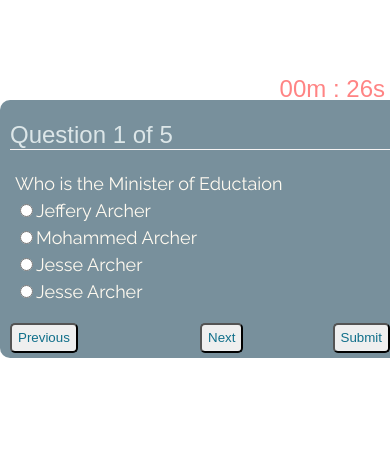
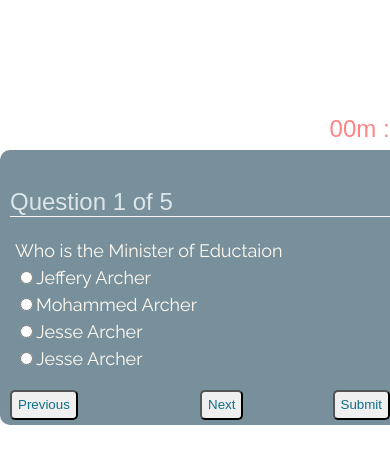
Before and after one commit to Chigozie391/Chigozie391.github.io, a website: page resource/app.html in a window 390 px wide. Shown: the top 464 px of the page. Drawn offline with Linux system fonts and the light colour scheme.

Commit message:
Beta v2.1.1

```diff
--- a/resource/style.css
+++ b/resource/style.css
@@ -45,10 +45,10 @@ div#questions {
 
 #username h2,
 #timer h2 {
-    display: inline;
     text-transform: capitalize;
     font-size: 24px;
     font-weight: normal;
+    display: inline;
 }
 
 #username h2 {
@@ -94,9 +94,133 @@ button:hover {
 @media only screen and (max-width: 500px) {
     div.container {
         min-width: 400px;
+        top: 150px
     }
     #timer {
-        left: -5px;
+        top: 110px;
+        left: 50px;
+        width: 400px;
+    }
+    h2#time {
+        float: right;
+        margin: 0;
+        padding: 5px;
+    }
+}
+
+body {
+    font-family: 'Oswald', 'Futura', sans-serif;
+    margin: 0;
+    padding: 0;
+    position: relative;
+}
+
+div.container {
+    position: relative;
+    top: 100px;
+    background-color: #78909C;
+    border-radius: 10px;
+    padding: 1px 10px 5px 10px;
+}
+
+div#questions {
+    font-family: 'Raleway', sans-serif;
+    font-size: 18px;
+    line-height: 1.5em;
+    margin-left: 5px;
+    color: floralwhite;
+}
+
+.container h2 {
+    border-bottom: 1px solid #f7f3f3;
+    color: #dce6e8;
+    font-weight: lighter;
+}
+
+#username {
+    position: relative;
+    top: 50px;
+    left: 20px;
+    width: 400px
+}
+
+#timer {
+    float: right;
+    position: relative;
+    top: 75px;
+    left: -50px;
+}
+
+
+
+#username h2,
+#timer h2 {
+    text-transform: capitalize;
+    font-size: 24px;
+    font-weight: normal;
+    display: inline;
+}
+
+#username h2 {
+    color: #969696;
+}
+
+#time {
+    color: #FF8484;
+}
+
+#next,
+#prev,
+#submit,
+#changeAnswer,
+#reset {
+    width: auto;
+    height: 30px;
+    margin-right: 20px;
+    display: inline;
+    color: #106f8a;
+    font-weight: lighter;
+    border-radius: 5px;
+    cursor: pointer;
+    -webkit-transition: ease 0.5s;
+}
+
+#next {
+    position: absolute;
+    left: 200px;
+}
+
+#submit,
+#reset {
+    float: right;
+}
+
+button:hover {
+    font-weight: bolder;
+    background-color: #fff;
+}
+
+
+@media only screen and (max-width: 500px) {
+    div.container {
+        min-width: 400px;
+        top: 150px
+    }
+    #timer {
+        top: 110px;
+        left: 5px;
+        width: 400px;
+    }
+    h2#time {
+        float: right;
+        margin: 0;
+        padding: 5px;
+    }
+}
+
+@media only screen and (max-width: 400px) {
+    #timer {
+        left: 50px
     }
 }
 
```
